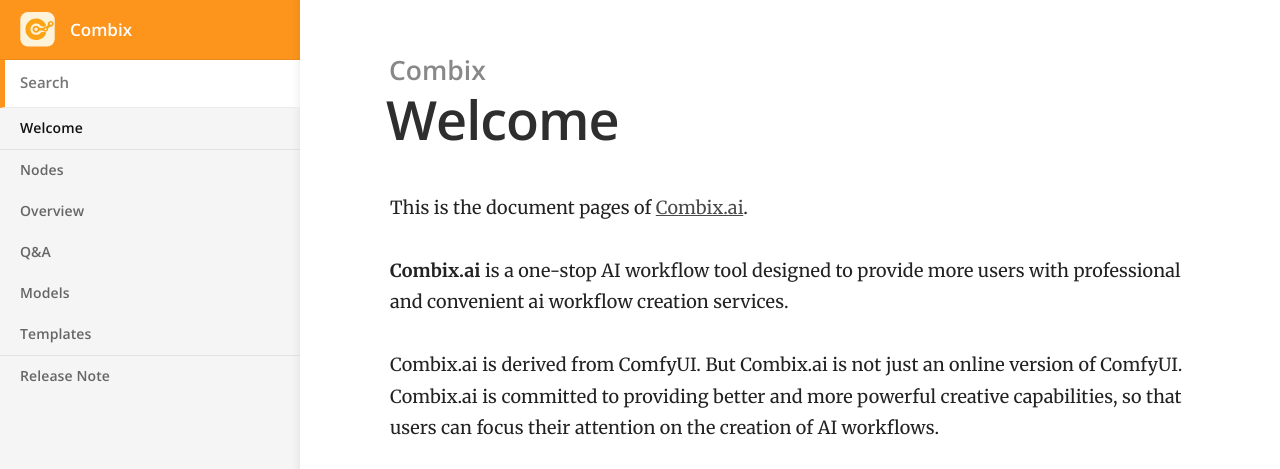
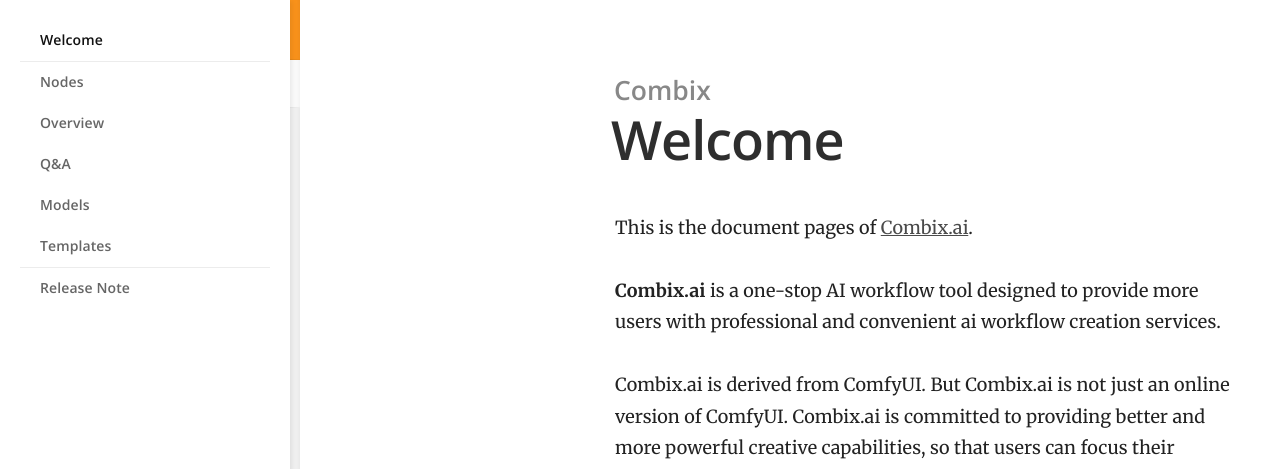
Before and after one commit to roryror/combix-doc, a Jekyll site: the page built from index.md, in a window 1280 px wide and 1400 px high. Shown: the top 469 px of the window. Built offline with Jekyll 4.4.1, drawn with Linux system fonts in a browser that asks for light colours.

Commit message:
Update default.html

```diff
--- a/_layouts/default.html
+++ b/_layouts/default.html
@@ -19,6 +19,25 @@
         <script async src='https://www.google-analytics.com/analytics.js'></script>
     {% endif %}
     <style>
+        body {
+            display: flex;
+        }
+        nav {
+            position: fixed;
+            width: 250px;
+            top: 0;
+            left: 0;
+            bottom: 0;
+            overflow-y: auto;
+            padding: 20px;
+            box-shadow: 2px 0 5px rgba(0, 0, 0, 0.1);
+            background-color: #fff;
+        }
+        .main {
+            margin-left: 270px; /* width of the fixed nav + some margin */
+            padding: 20px;
+            flex: 1;
+        }
         nav ul {
             list-style: none;
             padding: 0;
```
